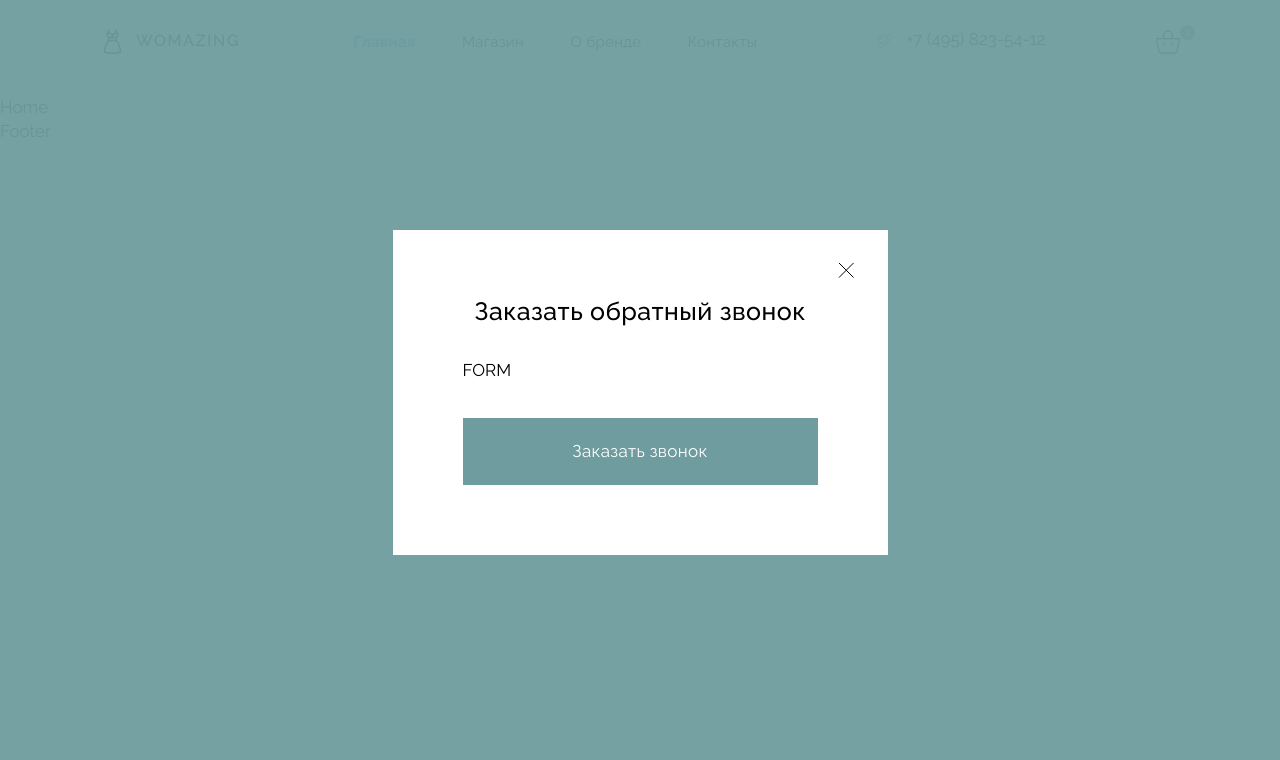
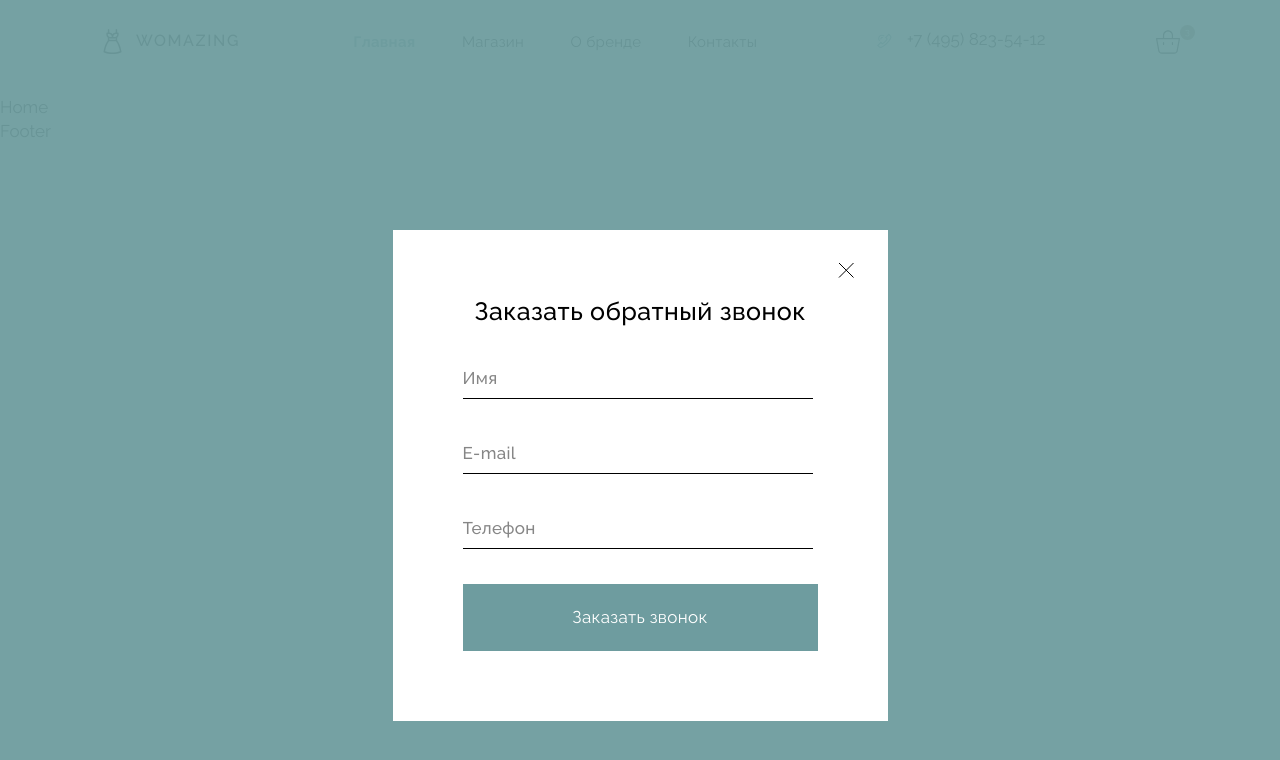
Before and after one commit to OksanaZhuravel/Womazing, a React (Vite) app: page / in a window 1280 px wide. Both pictures are taken after a click on the element "+7 (495) 823-54-12". Shown: the top 760 px of the page. Built offline with nearby package versions, Linux system fonts and the light colour scheme.

Commit message:
add form

```diff
--- a/src/components/Header/PhoneHeader/PhoneHeader.tsx
+++ b/src/components/Header/PhoneHeader/PhoneHeader.tsx
@@ -1,23 +1,29 @@
 import { useState } from 'react';
 import Phone from '../../Icon/Phone';
 import Modal from '../../UI/Modal/Modal';
+import PopupForm from '../../PopupForm/PopupForm';
 import Button from '../../UI/Button/Button';
+import CloseSvg from '../../Icon/CloseSvg';
 
+interface formDataProps {
+  name: string;
+  email: string;
+  phone: string;
+}
 const PhoneHeader = () => {
   const [isModalOpen, setIsModalOpen] = useState(false);
-
+  const [isFormSubmitted, setIsFormSubmitted] = useState(false);
   const showModal = () => {
-    console.log('showModal');
     setIsModalOpen(true);
   };
-  const handleOk = () => {
-    console.log('handleOk');
+  const handleCancel = () => {
     setIsModalOpen(false);
+    setIsFormSubmitted(false);
   };
-
-  const handleCancel = () => {
-    console.log('handleCancel');
+  const create = (formData: formDataProps) => {
+    console.log(formData);
     setIsModalOpen(false);
+    setIsFormSubmitted(true);
   };
 
   return (
@@ -28,19 +34,26 @@ const PhoneHeader = () => {
         </span>
         <span className='phone-header__number'>+7 (495) 823-54-12</span>
       </div>
-      <Modal
-        open={isModalOpen}
-        onCancel={handleCancel}>
-
-        <div className="popup__content">
-          <h2 className='popup__title'>Заказать обратный звонок</h2>
-          <div className='form'>FORM</div>
-          <Button onClick={handleOk} className='button'>
-            <span className='button__text'>Заказать звонок</span>
-          </Button>
+      <Modal open={isModalOpen} onCancel={handleCancel}>
+        <div className='popup__content'>
+          <PopupForm create={create} />
         </div>
-
+        <Button className='popup__close' onClick={handleCancel}>
+          <CloseSvg />
+        </Button>
       </Modal>
+      {isFormSubmitted && (
+        <Modal open={isFormSubmitted} onCancel={handleCancel}>
+          <div className='popup__content'>
+            <h2 className='popup__title submit'>
+              Отлично! Мы скоро вам перезвоним.
+            </h2>
+            <Button className='button button--outline' onClick={handleCancel}>
+              Закрыть
+            </Button>
+          </div>
+        </Modal>
+      )}
     </>
   );
 };
--- /dev/null
+++ b/src/components/PopupForm/PopupForm.scss
@@ -0,0 +1,35 @@
+.form {
+  display: flex;
+  flex-flow: column nowrap;
+  justify-content: center;
+  align-items: stretch;
+  gap: 35px;
+  &__input {
+    width: 350px;
+    height: 40px;
+    border-bottom: 1px solid $colorBlack;
+    transition: border-color 0.5s ease 0s, color 0.5s ease 0s;
+    &::placeholder {
+      color: #868686;
+      font-size: 17px;
+      font-weight: 500;
+      letter-spacing: 0.34px;
+    }
+    &:focus,
+    &:hover {
+      color: $colorAccent;
+      &::placeholder {
+        color: $colorAccent;
+      }
+    }
+    &:focus,
+    &:hover {
+      outline: none;
+      border-color: $colorAccent;
+    }
+  }
+}
+//==========================================================================================================================================
+.error-message {
+  color: red;
+}
--- /dev/null
+++ b/src/components/PopupForm/PopupForm.tsx
@@ -0,0 +1,91 @@
+import { useState } from 'react';
+import Input from '../UI/Input/Input';
+import Button from '../UI/Button/Button';
+
+interface formDataProps {
+	name: string;
+	email: string;
+	phone: string;
+}
+
+const PopupForm = ({
+	create,
+}: {
+	create: (formData: formDataProps) => void;
+}) => {
+	const [form, setForm] = useState({ name: '', email: '', phone: '' });
+	const [errors, setErrors] = useState<{ [key: string]: string }>({
+		name: '',
+		email: '',
+		phone: '',
+	});
+
+	const addForm = (e: React.MouseEvent<HTMLButtonElement>) => {
+		e.preventDefault();
+
+		const validationErrors: { [key: string]: string } = {};
+		if (form.name.trim() === '') {
+			validationErrors.name = 'Введите Имя';
+		}
+
+		if (form.email.trim() === '') {
+			validationErrors.email = 'Введите Email';
+		} else if (!/^[a-zA-Z0-9._%+-]+@[a-zA-Z0-9.-]+\.[a-zA-Z]{2,}$/.test(form.email)) {
+			validationErrors.email = 'Неверный формат почты';
+		}
+
+		if (form.phone.trim() === '') {
+			validationErrors.phone = 'Ваш номер телефона';
+		} else if (!/^\+?[0-9]+$/.test(form.phone)) {
+			validationErrors.phone = 'только + и цифры';
+		}
+
+		if (Object.keys(validationErrors).length > 0) {
+			setErrors(validationErrors);
+		} else {
+			const newForm = { ...form, id: Date.now() };
+			create(newForm);
+			setForm({ name: '', email: '', phone: '' });
+			setErrors({});
+		}
+	};
+
+	return (
+		<>
+			<form className='popup__form form'>
+				<h2 className='popup__title'>Заказать обратный звонок</h2>
+				<Input
+					type='text'
+					placeholder='Имя'
+					className='form__input'
+					value={form.name}
+					onChange={(e) => setForm({ ...form, name: e.target.value })}
+				/>
+				{errors.name && <span className='error-message'>{errors.name}</span>}
+				<Input
+					type='text'
+					placeholder='E-mail'
+					className='form__input'
+					value={form.email}
+					onChange={(e) => setForm({ ...form, email: e.target.value })}
+				/>
+				{errors.email && <span className='error-message'>{errors.email}</span>}
+
+				<Input
+					type='text'
+					placeholder='Телефон'
+					className='form__input'
+					value={form.phone}
+					onChange={(e) => setForm({ ...form, phone: e.target.value })}
+				/>
+				{errors.phone && <span className='error-message'>{errors.phone}</span>}
+
+				<Button onClick={addForm} className='button'>
+					<span className='button__text'>Заказать звонок</span>
+				</Button>
+			</form>
+		</>
+	);
+};
+
+export default PopupForm;
--- a/src/components/UI/Button/Button.tsx
+++ b/src/components/UI/Button/Button.tsx
@@ -1,9 +1,9 @@
-import { ReactNode } from "react";
+import { MouseEventHandler, ReactNode } from "react";
 
 interface ButtonProps {
 	className: string;
 	children: ReactNode;
-	onClick: () => void;
+	onClick: MouseEventHandler<HTMLButtonElement>;
 }
 const Button: React.FC<ButtonProps> = ({ className, onClick, children }) => {
 	return (
--- /dev/null
+++ b/src/components/UI/Input/Input.tsx
@@ -0,0 +1,13 @@
+import React, { InputHTMLAttributes, forwardRef, Ref } from "react";
+
+interface InputProps extends InputHTMLAttributes<HTMLInputElement> {
+	className?: string;
+}
+const Input: React.ForwardRefRenderFunction<HTMLInputElement, InputProps> = (
+	{ className, ...rest },
+	ref: Ref<HTMLInputElement>
+) => {
+	return <input {...rest} ref={ref} className={className} />;
+};
+
+export default forwardRef(Input);
--- a/src/components/UI/Modal/Modal.scss
+++ b/src/components/UI/Modal/Modal.scss
@@ -51,11 +51,14 @@ body {
     background-color: $colorWrite;
     padding: 70px;
     width: 100%;
-    display: flex;
-    flex-flow: column wrap;
-    justify-content: center;
-    align-items: stretch;
-    gap: 35px;
+    &:has(.submit) {
+      min-width: 600px;
+      display: flex;
+      flex-flow: column;
+      align-items: stretch;
+      gap: 35px;
+    }
+
     .lock & {
       visibility: visible;
     }
@@ -70,7 +73,6 @@ body {
     font-weight: 500;
     letter-spacing: 0.5px;
   }
-
   &__close {
     position: absolute;
     width: 20px;
@@ -83,7 +85,13 @@ body {
       transform: scale(1);
     }
   }
+  // & .submit {
+  //   & + .popup__wrapper {
+  //     max-width: 600px;
+  //   }
+  // }
 }
+
 //==========================================================================================================================================
 
 .popup_show {
--- a/src/components/UI/Modal/Modal.tsx
+++ b/src/components/UI/Modal/Modal.tsx
@@ -1,5 +1,4 @@
 import { ReactNode, useEffect, useCallback } from 'react';
-import CloseSvg from '../../Icon/CloseSvg';
 
 interface ModalProps {
 	open: boolean;
@@ -43,15 +42,12 @@ const Modal: React.FC<ModalProps> = ({ open, onCancel, children }) => {
 
 	useEffect(() => {
 		document.body.classList.toggle('popup__show', open);
-	}, [open]);
+	}, [open, onCancel]);
 
 	return (
 		<div className={generateClassName(open)}>
 			<div className='popup__wrapper'>
 				{children}
-				<button className='popup__close' onClick={onCancel}>
-					<CloseSvg />
-				</button>
 			</div>
 		</div>
 	);
--- a/src/index.scss
+++ b/src/index.scss
@@ -5,4 +5,5 @@
 @import './components/Header/PhoneHeader/PhoneHeader';
 @import './components/Header/CartHeader/CartHeader';
 @import './components/UI/Modal/Modal';
+@import './components/PopupForm/PopupForm';
 @import './components/Footer/Footer';
--- a/src/styles/base.scss
+++ b/src/styles/base.scss
@@ -97,3 +97,4 @@ $mobileSmall: 479.98px; //em(479.98)
     letter-spacing: 0.34px;
   }
 }
+//==========================================================================================================================================
```
